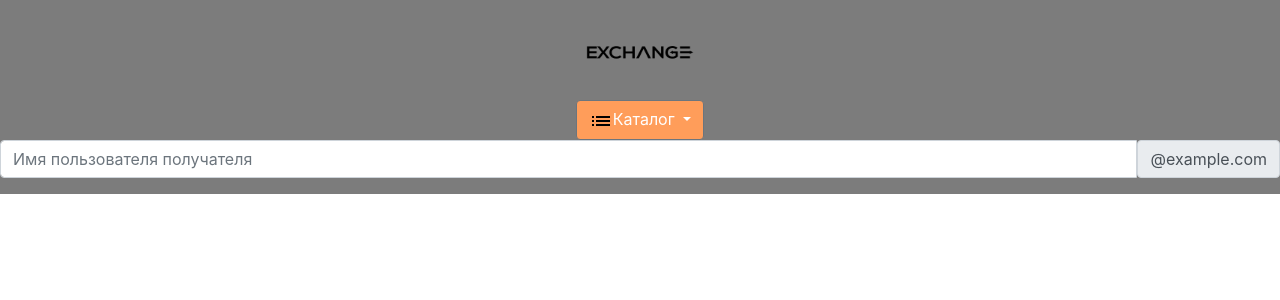
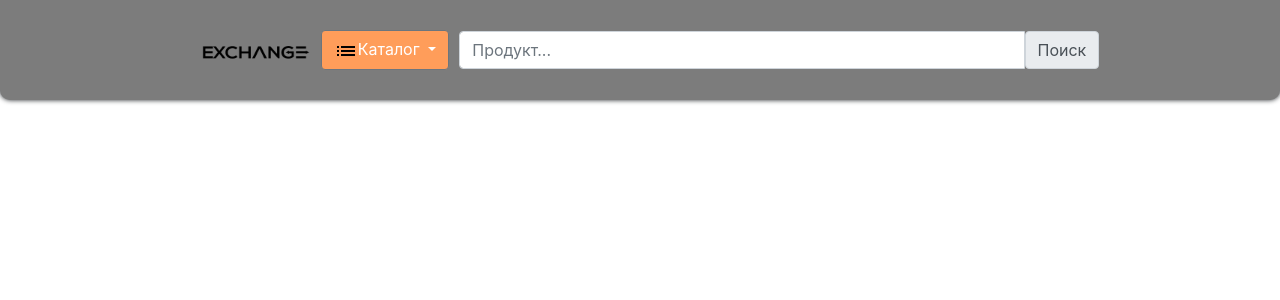
Before and after one commit to JabaXNT/YandexWEBProject, a Flask app: page / in a window 1280 px wide. Shown: the top 300 px of the page. Run offline with Flask 2, Linux system fonts and the light colour scheme; some libraries are stand-ins or nearby versions.

Commit message:
add shadow and resize footer

```diff
--- a/static/style.css
+++ b/static/style.css
@@ -1,6 +1,18 @@
 body {
     margin: 0;
 }
+
 footer {
     background-color: grey;
 }
+
+.flex-container {
+    display: flex;
+    flex-wrap: wrap;
+    justify-content: center;
+    align-items: center;
+}
+
+.input-group {
+    padding-top: 15px;
+}
--- a/templates/main.html
+++ b/templates/main.html
@@ -1,16 +1,15 @@
 <html>
 <head>
-
     <link href="/static/style.css" rel="stylesheet">
     <link rel="stylesheet" href="https://maxcdn.bootstrapcdn.com/bootstrap/4.3.1/css/bootstrap.min.css">
     <title>Exchange</title>
 </head>
 <body>
-    <header style="display: inline-block; background-color: #7C7C7C; width: 100%; text-align: center"><img
-            src="../static/exchange-01_4x.png" height="100" width="150"/>
-        <div>
-        <div class="dropdown" style="display: inline-block">
-          <button class="btn btn-secondary dropdown-toggle" type="button" id="dropdownMenuButton1" data-bs-toggle="dropdown" aria-expanded="false" style="background-color: #FF9D5A">
+<header style="background-color: #7C7C7C; width: 100%; text-align: center; border-radius: 0 0 10px 10px; box-shadow: 0 0 5px;" class="flex-container">
+    <a href="/"><img src="../static/exchange-01_4x.png" height="100" width="150" style="display: inline-block; margin-right: -10px"/></a>
+    <div style="display: inline-block; margin-right: 10px" class="dropdown">
+        <button class="btn btn-secondary dropdown-toggle" type="button" id="dropdownMenuButton1"
+                data-bs-toggle="dropdown" aria-expanded="false" style="background-color: #FF9D5A">
             <img src="../static/list.png"/>Каталог
         </button>
         <ul class="dropdown-menu" aria-labelledby="dropdownMenuButton1">
@@ -19,14 +18,12 @@
             <li><a class="dropdown-item">Что-то еще здесь</a></li>
         </ul>
     </div>
-        <div class="input-group mb-3">
-          <input type="text" class="form-control" placeholder="Имя пользователя получателя" aria-label="Имя пользователя получателя" aria-describedby="basic-addon2">
-          <span class="input-group-text" id="basic-addon2">@example.com</span>
-        </div>
+    <div class="input-group mb-3" style="width: 50%; height: auto">
+        <input type="text" class="form-control" placeholder="Продукт..."
+               aria-label="Имя пользователя получателя" aria-describedby="basic-addon2">
+        <span class="input-group-text" id="basic-addon2" style="height: fit-content"><a>Поиск</a></span>
     </div>
 </header>
-        <script src="https://code.jquery.com/jquery-3.3.1.slim.min.js"></script>
-
 <script src="https://code.jquery.com/jquery-3.3.1.slim.min.js"></script>
 <script src="https://cdnjs.cloudflare.com/ajax/libs/popper.js/1.14.7/umd/popper.min.js"></script>
 <script src="https://stackpath.bootstrapcdn.com/bootstrap/4.3.1/js/bootstrap.min.js"></script>
```
Lines whose indentation alone changed are shown as unchanged.
